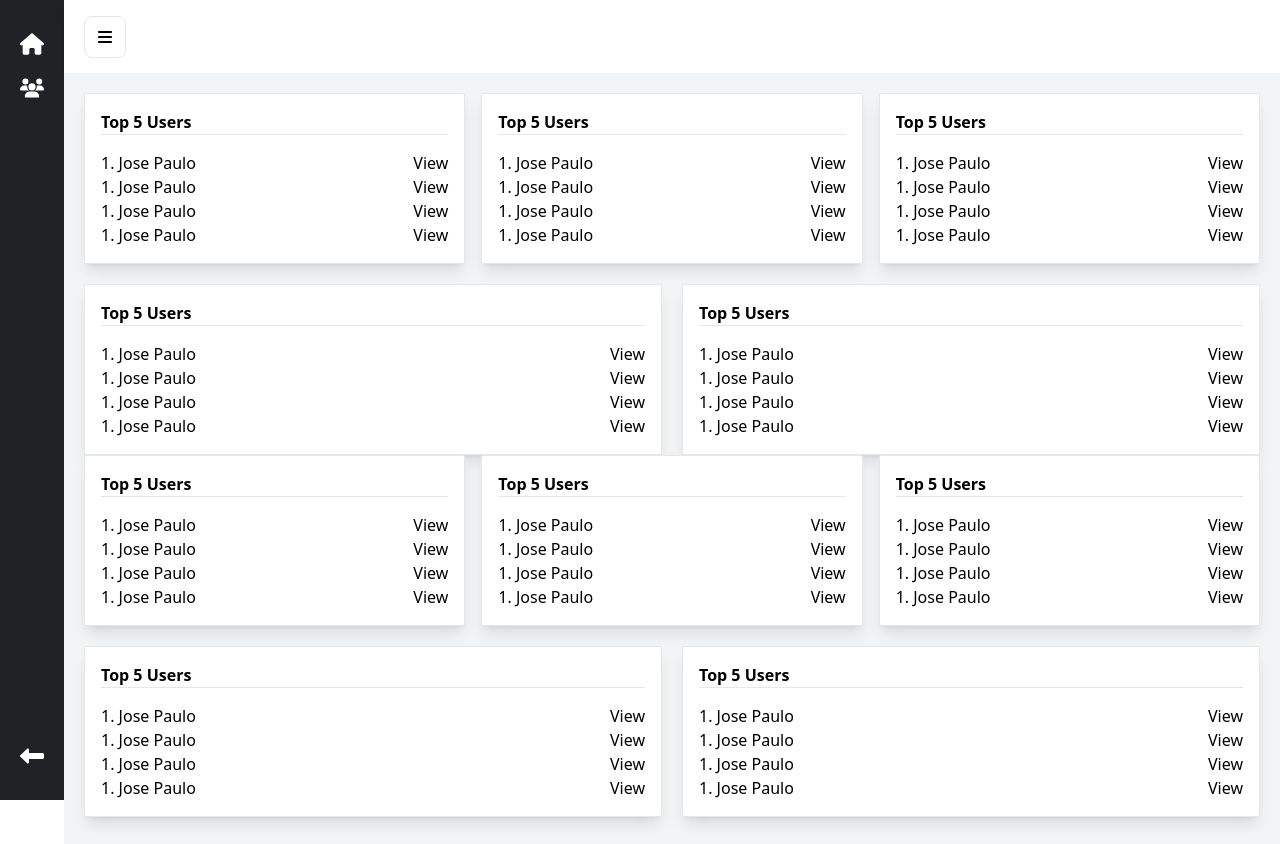
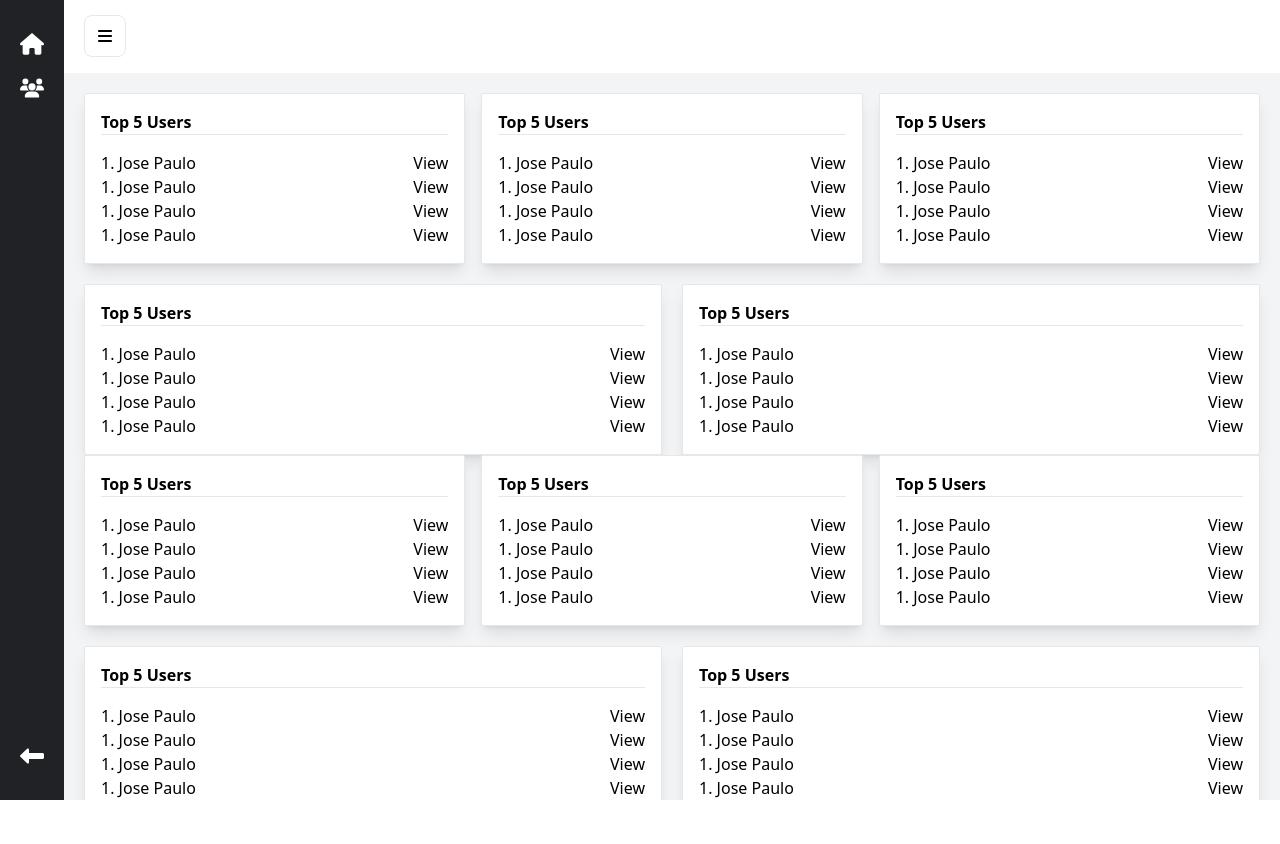
Before and after one commit to josepaulodelacruz/DashboardTemplate, a React (Vite) app: page / in a window 1280 px wide. After the commit the page ends 800 px from the top, so only its background shows below. Built offline with nearby package versions, Linux system fonts and the light colour scheme.

Commit message:
fix: `<Sidebar />` height fixed

```diff
--- a/src/Components/Card.tsx
+++ b/src/Components/Card.tsx
@@ -1,6 +1,8 @@
+import { useEffect, useState } from 'react'
 
 
 const Card = () => {
+
   return (
     <div className="rounded-sm border p-4 bg-white shadow-lg">
 
--- /dev/null
+++ b/src/Components/HeroBanner.tsx
@@ -0,0 +1,16 @@
+import { FC } from "react";
+
+
+const HeroBanner : FC = () => {
+  return (
+    <div className="flex flex-col bg-blue-500 p-4 h-[600px] justify-center justify-self-end ">
+
+      <div id="wrapper" className="max-w-screen-xl bg-green-500 p-5 h-full  w-full">
+
+      </div>
+
+    </div>
+  )
+}
+
+export default HeroBanner
--- a/src/Components/Navbar.tsx
+++ b/src/Components/Navbar.tsx
@@ -8,7 +8,7 @@ interface NavbarProps {
 const Navbar: FC<NavbarProps> = ({ onClick }: NavbarProps) => {
 
   return (
-    <nav className='bg-white shadow-lg h-20 flex items-center px-5'>
+    <nav className='bg-white shadow-sm h-20 flex items-center px-5'>
       <button
         onClick={onClick}
         className='border rounded-lg border-gray p-3'>
--- a/src/Components/Sidebar.tsx
+++ b/src/Components/Sidebar.tsx
@@ -1,16 +1,18 @@
-import { FC, ReactNode } from 'react'
+import React, { FC, ReactNode } from 'react'
 import { FaLeftLong, FaUsers, FaHouse } from 'react-icons/fa6'
 import { Link } from 'react-router-dom'
 
 interface SidebarProps {
   isClose?: boolean,
+  style?: React.HtmlHTMLAttributes<string>
 }
 
-const Sidebar: FC<SidebarProps> = ({ isClose }) => {
+const Sidebar: FC<SidebarProps> = ({ isClose, style }) => {
   return (
-    <div className={`item bg-primary flex flex-col px-5 py-8 h-screen`}>
+    <div style={style}  className={`item bg-primary flex flex-col px-5 py-8`}>
 
       <ul className='flex h-full flex-col text-white leading-tight '>
+
         <SidebarIcon
           routePath='/'
           icon={<FaHouse size={24} />}
--- a/src/Layout/DashboardLayout.tsx
+++ b/src/Layout/DashboardLayout.tsx
@@ -1,7 +1,7 @@
 import { useState } from 'react'
 import Sidebar from '../Components/Sidebar'
 import Navbar from '../Components/Navbar'
-import { Outlet  } from 'react-router-dom'
+import { Outlet } from 'react-router-dom'
 
 const DashboardLayout = () => {
   const [isClose, setIsClose] = useState<boolean>(false)
@@ -10,17 +10,18 @@ const DashboardLayout = () => {
     setIsClose(prevstate => !prevstate);
   }
 
-
   return (
     <div className={`grid h-full transition-all ${isClose ? 'grid-cols-[15%_85%]' : 'grid-cols-[5%_95%]'}`}>
 
-      <Sidebar isClose={isClose} />
 
-      <div className='flex flex-col h-full'>
+      <Sidebar
+        isClose={isClose} />
 
-        <Navbar onClick={_handleIsCloseSidebar}/>
+      <div className='flex flex-col h-screen'>
 
-        <main id='' className='bg-gray-100 h-full'>
+        <Navbar onClick={_handleIsCloseSidebar} />
+
+        <main id='' className='bg-gray-100 h-full overflow-y-auto'>
           <Outlet />
         </main>
       </div>
--- a/src/Pages/Dashboard/index.tsx
+++ b/src/Pages/Dashboard/index.tsx
@@ -19,7 +19,6 @@ const Dashboard: FC = () => {
       </div>
 
 
-
       <div className='grid grid-cols-3 gap-4 '>
         <Card />
         <Card />
@@ -33,6 +32,7 @@ const Dashboard: FC = () => {
 
       </div>
 
+
     </div>
   )
 
```
